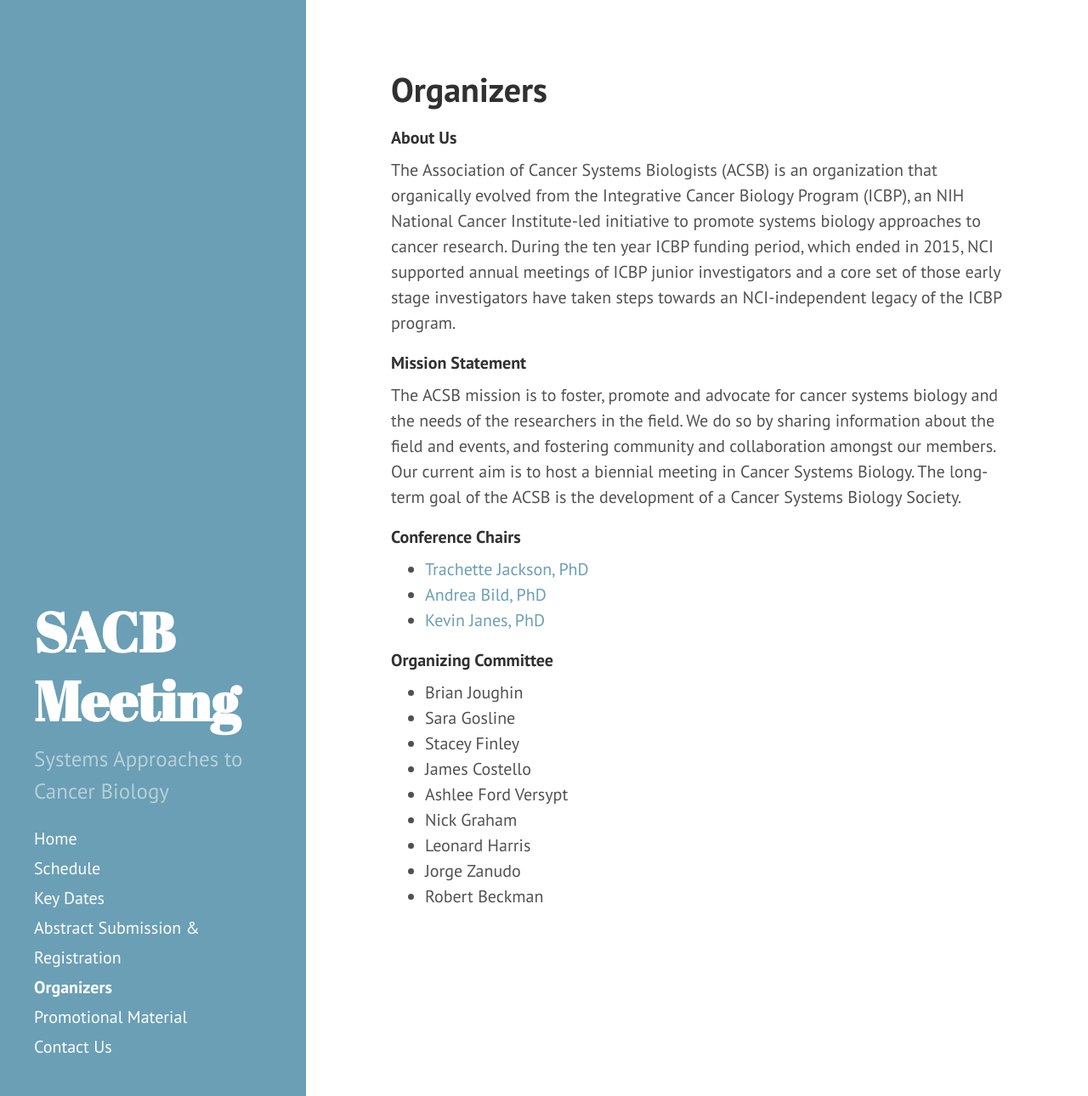
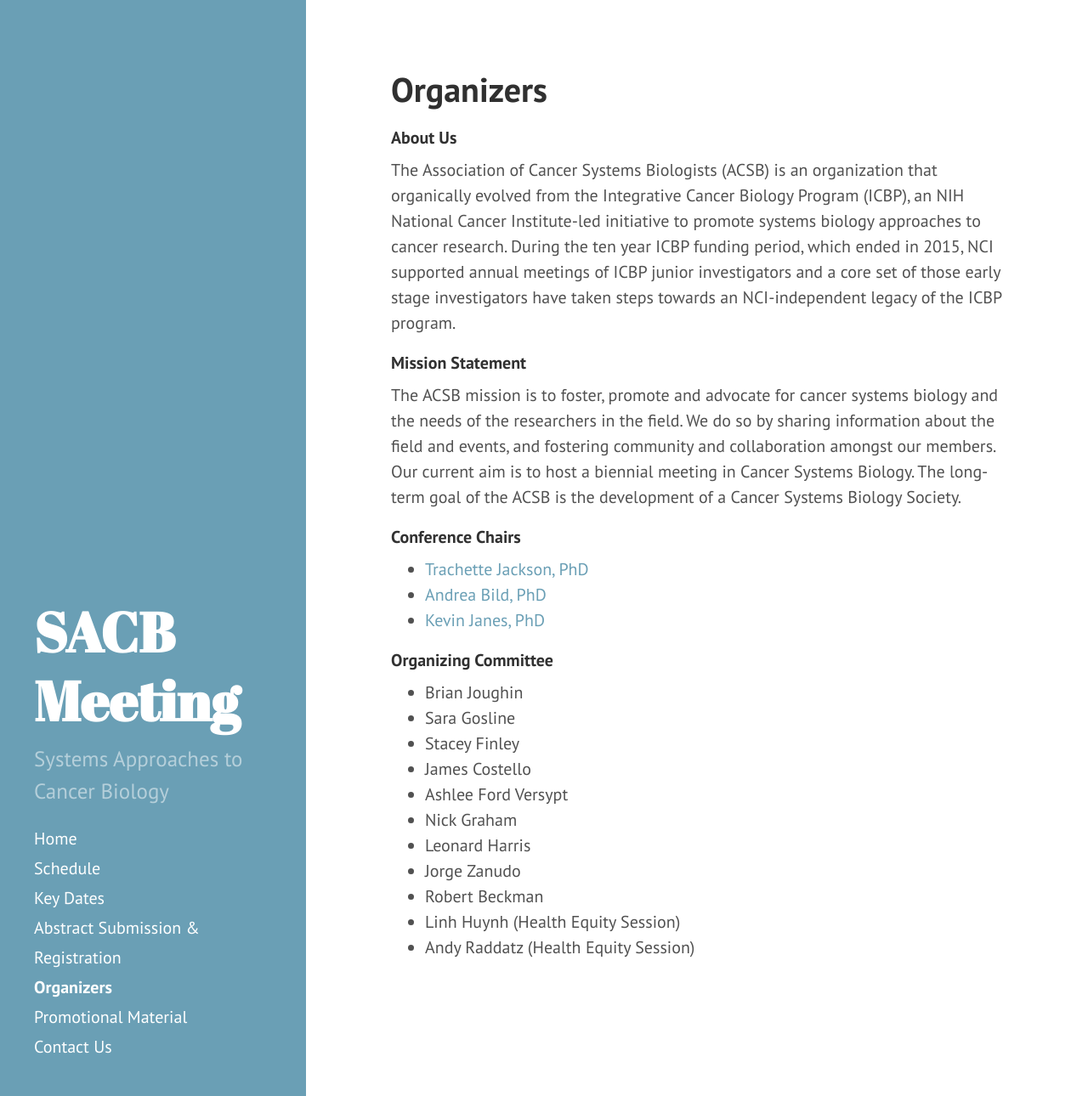
Before and after one commit to AECCSB/sacb-meeting, a Jekyll site: the page built from organizers.md, in a window 1280 px wide and 1290 px high. Shown: the whole window at 85% size. Built offline with Jekyll 4.4.1, drawn with Linux system fonts in a browser that asks for light colours.

Commit message:
Update organizers.md

```diff
--- a/organizers.md
+++ b/organizers.md
@@ -27,3 +27,5 @@
 - Leonard Harris
 - Jorge Zanudo
 - Robert Beckman
+- Linh Huynh (Health Equity Session)
+- Andy Raddatz (Health Equity Session)
```
